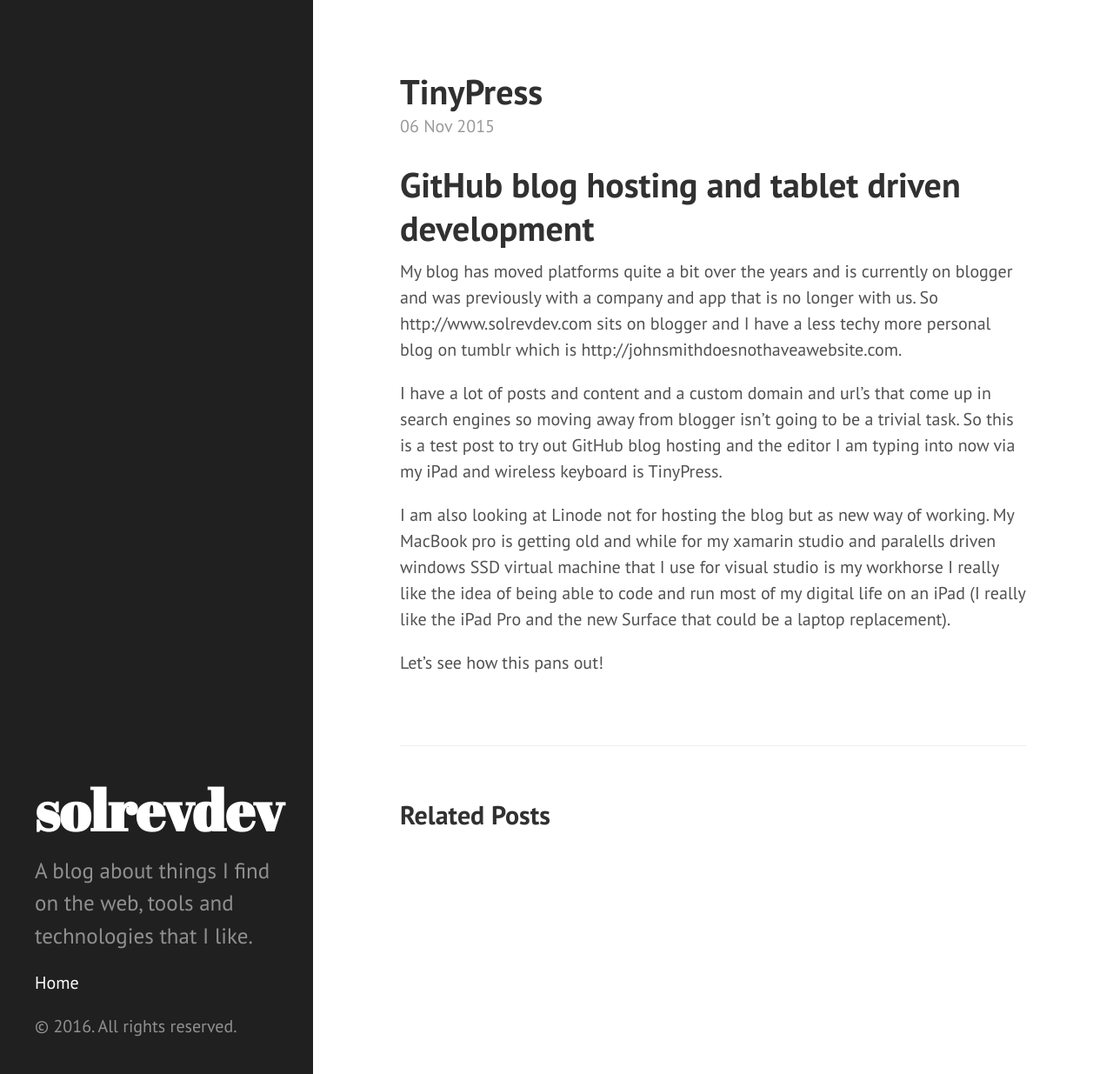
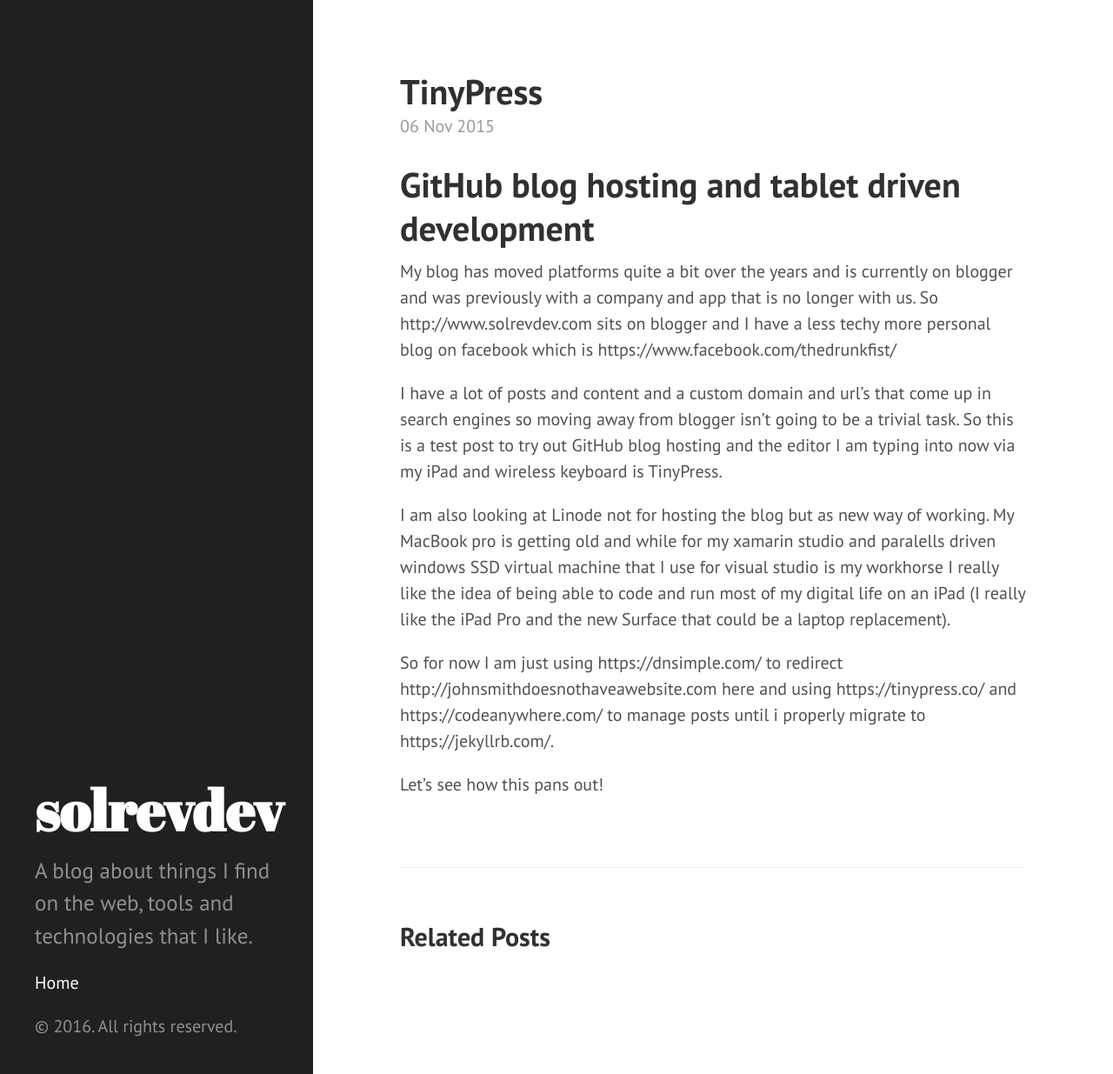
Before and after one commit to solrevdev/solrevdev.github.io, a Jekyll site: the page built from _posts/2015-11-06-tinypress.markdown, in a window 1280 px wide and 1235 px high. Shown: the whole window at 87% size. Built offline with Jekyll 4.4.1, drawn with Linux system fonts in a browser that asks for light colours.

Commit message:
Post update: TinyPress

```diff
--- a/_posts/2015-11-06-tinypress.markdown
+++ b/_posts/2015-11-06-tinypress.markdown
@@ -5,10 +5,12 @@ layout: post
 ---
 # GitHub blog hosting and tablet driven development #
 
-My blog has moved platforms quite a bit over the years and is currently on blogger and was previously with a company and app that is no longer with us. So http://www.solrevdev.com sits on blogger and I have a less techy more personal blog on tumblr which is http://johnsmithdoesnothaveawebsite.com.
+My blog has moved platforms quite a bit over the years and is currently on blogger and was previously with a company and app that is no longer with us. So http://www.solrevdev.com sits on blogger and I have a less techy more personal blog on facebook which is https://www.facebook.com/thedrunkfist/
 
 I have a lot of posts and content and a custom domain and url's that come up in search engines so moving away from blogger isn't going to be a trivial task. So this is a test post to try out GitHub blog hosting and the editor I am typing into now via my iPad and wireless keyboard is TinyPress.
 
 I am also looking at Linode not for hosting the blog but as new way of working. My MacBook pro is getting old and while for my xamarin studio and paralells driven windows SSD virtual machine that I use for visual studio is my workhorse I really like the idea of being able to code and run most of my digital life on an iPad (I really like the iPad Pro and the new Surface that could be a laptop replacement).
 
+So for now I am just using https://dnsimple.com/ to redirect http://johnsmithdoesnothaveawebsite.com here and using https://tinypress.co/ and https://codeanywhere.com/ to manage posts until i properly migrate to https://jekyllrb.com/.
+
 Let's see how this pans out!
```
